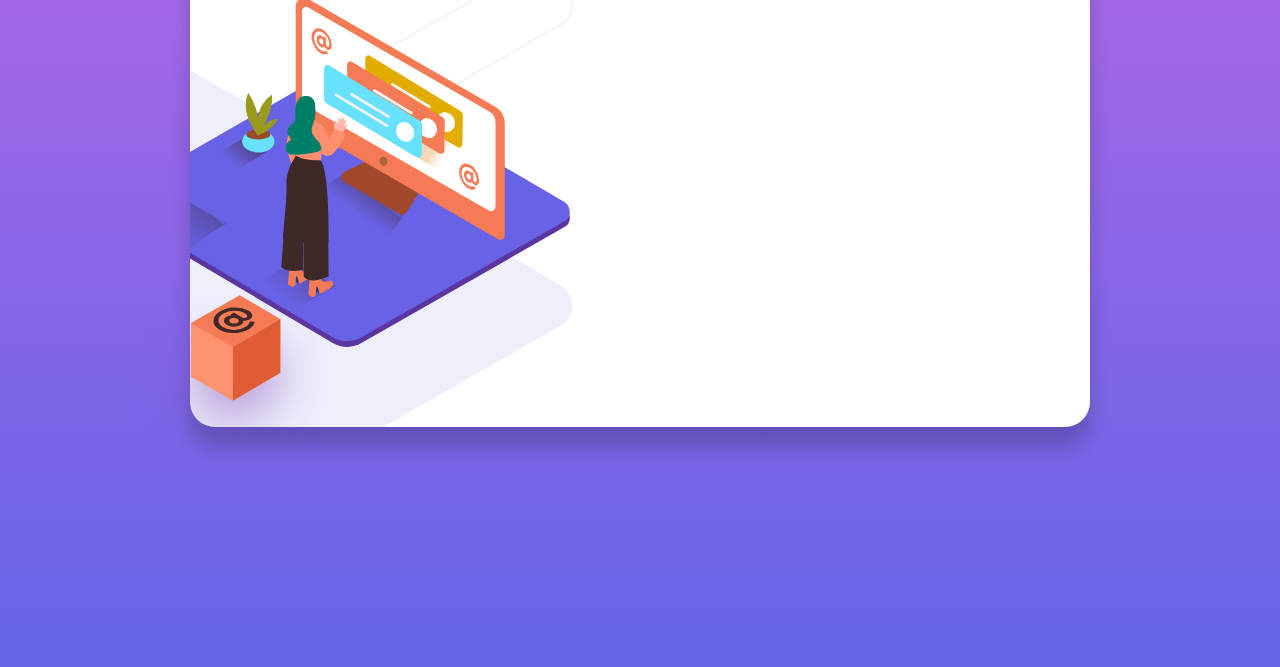
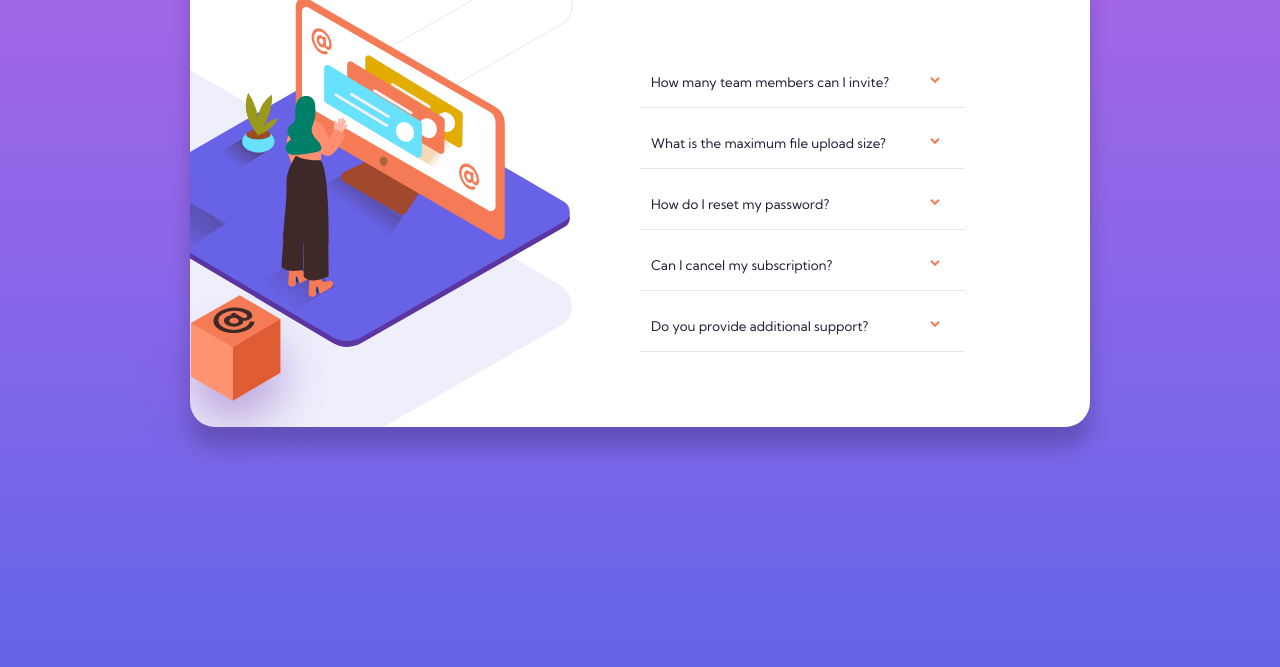
Before and after one commit to Ulises1122/tarjeta-acordeon-FAQ, a plain HTML site: page index.html in a window 1280 px wide. Shown: the part 133-800 px from the top of the page. Drawn offline with Linux system fonts and the light colour scheme.

Commit message:
HTML CSS acordeón

```diff
--- a/estilo.css
+++ b/estilo.css
@@ -1,3 +1,7 @@
+/*
+font-family: 'Kumbh Sans', sans-serif;
+*/
+
 body{
     height: 100%;
     margin: 0;
@@ -53,3 +57,51 @@ body{
     bottom: -150px;
     right: 67px;
 }
+.acordeon{
+    display: block;
+    position: relative;
+    width: 70%;
+    height: 40px;
+    margin-top: 10px;
+    padding: 5px;
+    top: 50px;
+    cursor: pointer;
+    border-bottom: 1px solid hsl(240, 5%, 91%);
+}
+.acordeon-boton{
+    display: inline-block;
+    position: relative;
+    width: 100%;
+    height: 100%;
+    background-color: transparent;
+    border: none;
+    outline: none;
+    text-align: left;
+    cursor: pointer;
+    color: hsl(238, 29%, 16%);
+    font-family: 'Kumbh Sans', sans-serif;
+    font-weight: 400;
+}
+.acordeon-boton-imagen{
+    display: inline-block;
+    position: absolute;
+    right: 20px;
+    top: 15px;
+    transition: 0.3s;
+}
+.acordeon-boton:active img{
+    transform: rotate(180deg);
+    transition: 0.3s;
+}
+.acordeon-boton:hover{
+    color: hsl(14, 88%, 65%);
+}
+.acordeon-contenido{
+    overflow: hidden;
+    max-height: 0;
+    transition: max-height 0.3s;
+    font-family: 'Kumbh Sans', sans-serif;
+    font-weight: 400;
+    color: hsl(240, 6%, 50%);
+    font-size: 0.7rem;
+}
--- a/index.html
+++ b/index.html
@@ -4,7 +4,10 @@
 	<meta charset="UTF-8">
 	<meta name="viewport" content="width=device-width, initial-scale=1.0">
   	<link rel="icon" type="image/png" sizes="32x32" href="./images/favicon-32x32.png">
-	<link rel="stylesheet" href="estilo.css">
+	  <link rel="preconnect" href="https://fonts.googleapis.com">
+	  <link rel="preconnect" href="https://fonts.gstatic.com" crossorigin>
+	  <link rel="stylesheet" href="estilo.css">
+<link href="https://fonts.googleapis.com/css2?family=Kumbh+Sans:wght@400;700&display=swap" rel="stylesheet">
 	<title>FAQ Accordion Card</title>
 </head>
 <body>
@@ -14,7 +17,48 @@
 			<img src="images/illustration-woman-online-desktop.svg" id="imagen-mujer">
 			<img src="images/bg-pattern-desktop.svg" id="imagen-patron">
 		</div>
-		<div class="tarjeta-derecha"></div>
+		<div class="tarjeta-derecha">
+
+			<div class="heading">
+				<h1>FAQ</h1>
+			</div>
+
+			<div class="acordeon">
+				<button type="button" class="acordeon-boton">How many team members can I invite?<img src="images/icon-arrow-down.svg" class="acordeon-boton-imagen"></button>
+				<div class="acordeon-contenido">
+					<p>You can invite up to 2 additional users on the Free plan. There is no limit on team members for the Premium plan.</p>
+				</div>
+			</div>
+
+			<div class="acordeon">
+				<button type="button" class="acordeon-boton">What is the maximum file upload size?<img src="images/icon-arrow-down.svg" class="acordeon-boton-imagen"></button>
+				<div class="acordeon-contenido">
+					<p>No more than 2GB. All files in your account must fit your allotted storage space.</p>
+				</div>
+			</div>
+
+			<div class="acordeon">
+				<button type="button" class="acordeon-boton">How do I reset my password?<img src="images/icon-arrow-down.svg" class="acordeon-boton-imagen"></button>
+				<div class="acordeon-contenido">
+					<p>Click “Forgot password” from the login page or “Change password” from your profile page. A reset link will be emailed to you.</p>
+				</div>
+			</div>
+
+			<div class="acordeon">
+				<button type="button" class="acordeon-boton">Can I cancel my subscription?<img src="images/icon-arrow-down.svg" class="acordeon-boton-imagen"></button>
+				<div class="acordeon-contenido">
+					<p>Yes! Send us a message and we’ll process your request no questions asked.</p>
+				</div>
+			</div>
+
+			<div class="acordeon">
+				<button type="button" class="acordeon-boton">Do you provide additional support?<img src="images/icon-arrow-down.svg" class="acordeon-boton-imagen"></button>
+				<div class="acordeon-contenido">
+					<p>Chat and email support is available 24/7. Phone lines are open during normal business hours.</p>
+				</div>
+			</div>
+
+		</div>
 	</div>
 </body>
 </html>
```
